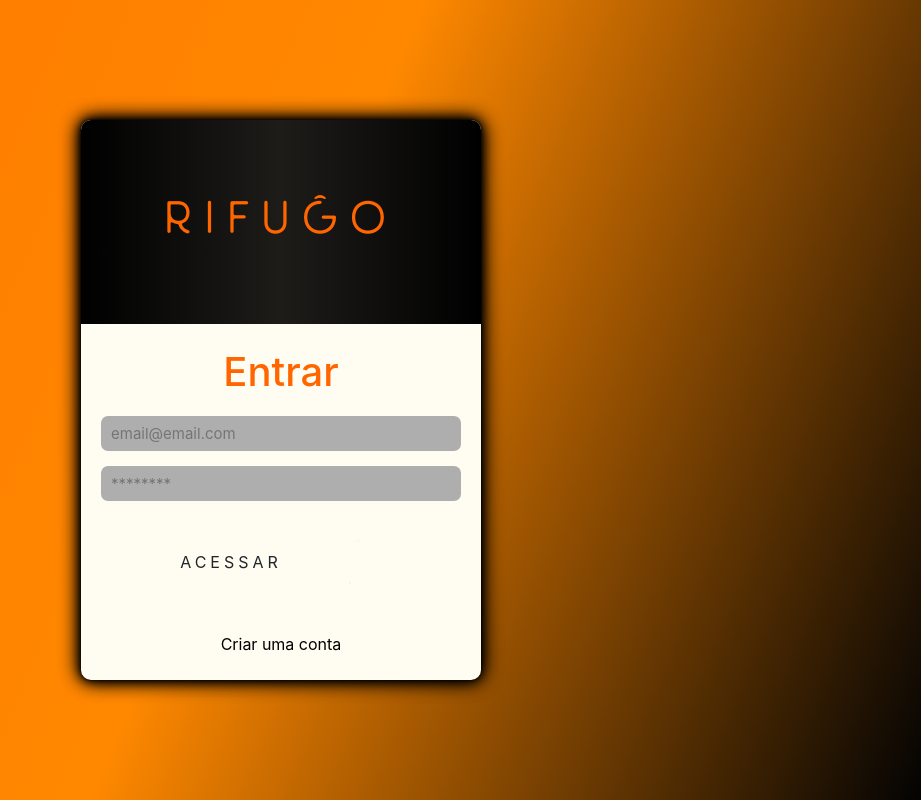
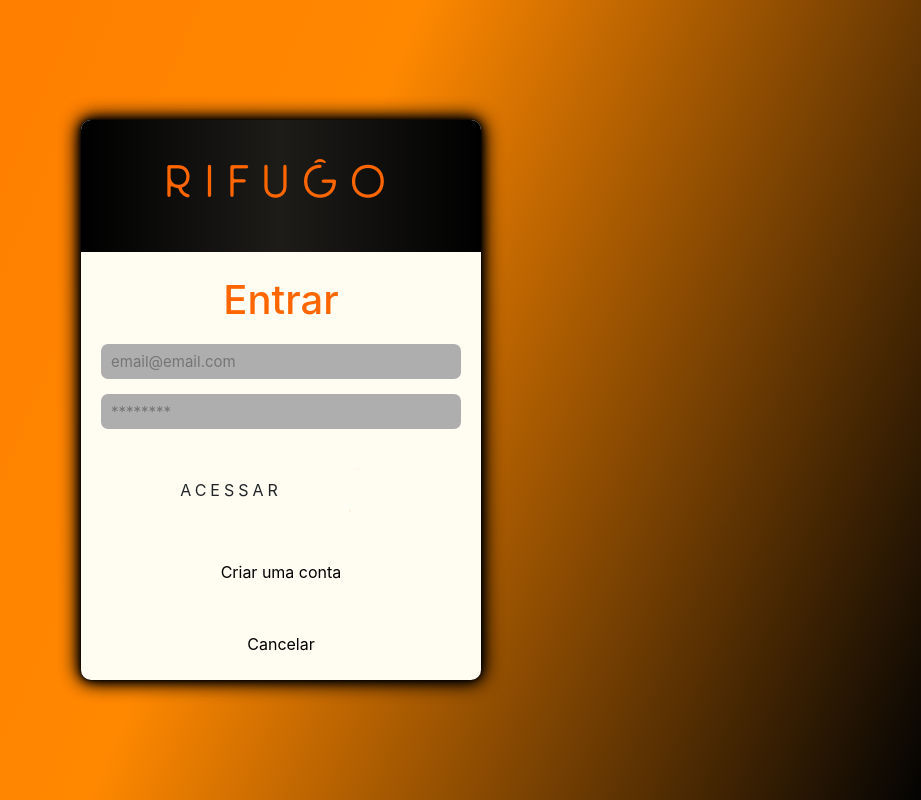
Before and after one commit to juliapinheiro42/entrega-final-rifugo, a React (Create React App) app: page /login in a window 1280 px wide. Shown: the whole page, without its empty margins (359-1280 px from the left). Built offline with nearby package versions, Linux system fonts and the light colour scheme.

Commit message:
ultimo commit

```diff
--- a/src/pages/Login/index.js
+++ b/src/pages/Login/index.js
@@ -2,7 +2,6 @@ import React from 'react';
 import './style.css';
 import { Link} from 'react-router-dom';
 import axios from 'axios';
-
 class Login extends React.Component {
 
   state = {
@@ -32,6 +31,7 @@ class Login extends React.Component {
 render(){
     return (
       <div className="container-sign ">
+
         <div className="login">
           <div className="login-area">
             <h1>RIFUĜO</h1>
@@ -54,6 +54,7 @@ render(){
           </form>
 
           <Link to="/register">Criar uma conta</Link>
+          <Link to="/">Cancelar</Link>
         </div>
       </div>
     );
```
